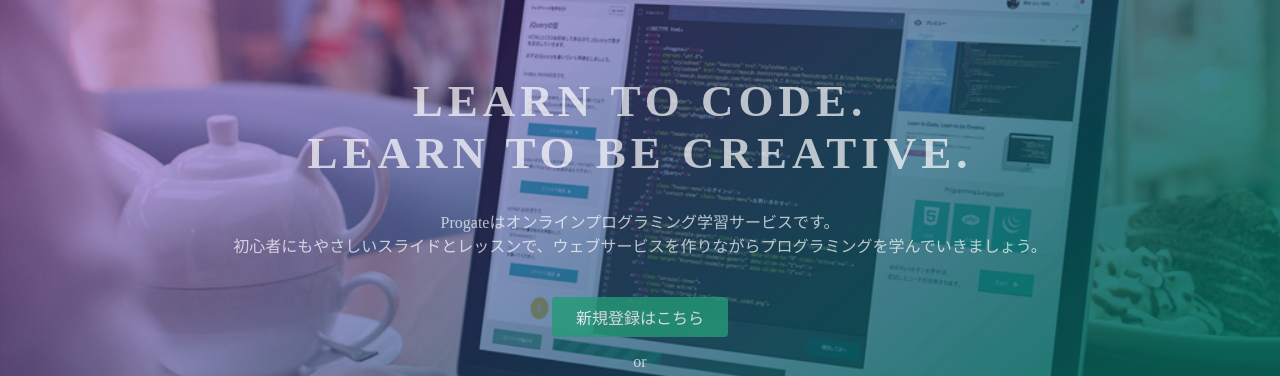
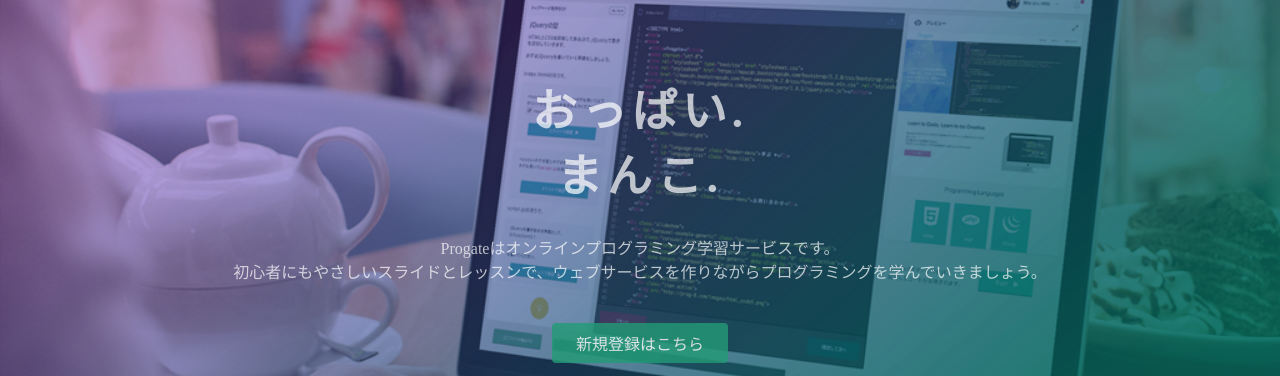
Before and after one commit to hottaman/Shota-Hotta, a plain HTML site: page index.html in a window 1280 px wide. Shown: the part 135-511 px from the top of the page. Drawn offline with Linux system fonts and the light colour scheme.

Commit message:
Update index.html

```diff
--- a/index.html
+++ b/index.html
@@ -23,7 +23,7 @@
   </header>
   <div class="top-wrapper">
     <div class="container">
-      <h1>LEARN TO CODE.<br>LEARN TO BE CREATIVE.</h1>
+      <h1>おっぱい.<br>まんこ.</h1>
       <p>Progateはオンラインプログラミング学習サービスです。<br>初心者にもやさしいスライドとレッスンで、ウェブサービスを作りながらプログラミングを学んでいきましょう。</p>
       <div class="btn-wrapper">
         <a href="#" class="btn signup">新規登録はこちら</a>
```
